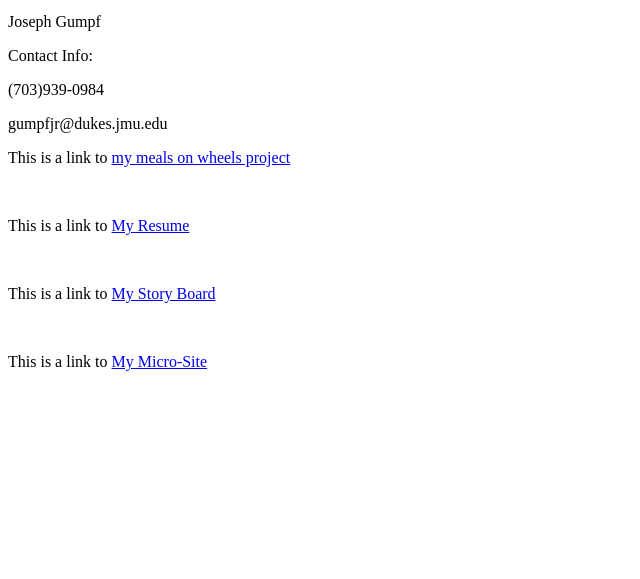
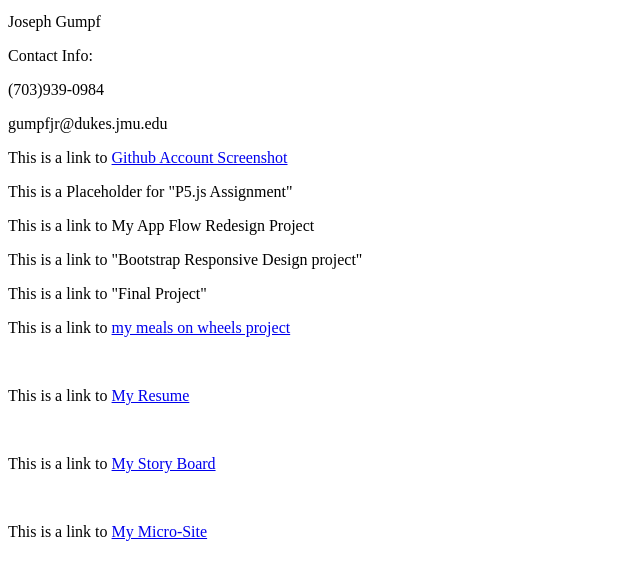
Before and after one commit to gumpfjr/gumpfjr.github.io, a plain HTML site: page index.html in a window 1280 px wide. Shown: the part 101-680 px from the top of the page, without its empty margins (0-640 px from the left). Drawn offline with Linux system fonts and the light colour scheme.

Commit message:
Add files via upload

```diff
--- a/index.html
+++ b/index.html
@@ -10,6 +10,11 @@
         <p>Contact Info:</p>
         <p>(703)939-0984</p>
         <p>gumpfjr@dukes.jmu.edu</p>
+        <p>This is a link to <a href="Git%20Hub%20Account.png">Github Account Screenshot</a></p>
+        <p>This is a Placeholder for "P5.js Assignment"</p>
+        <p>This is a link to <a href="Gumpf-AppflowRedesignIndex.html"></a>My App Flow Redesign Project</p>
+        <p>This is a link to "Bootstrap Responsive Design project"</p>
+        <p>This is a link to "Final Project"</p>
         <p>This is a link to <a href="Screen%20Shot%202019-06-06%20at%202.39.41%20PM.png">my meals on wheels project</a></p>
         <br/>
         <p>This is a link to <a href="Gumpf-Style%20your%20Resume.html">My Resume</a></p>
```
